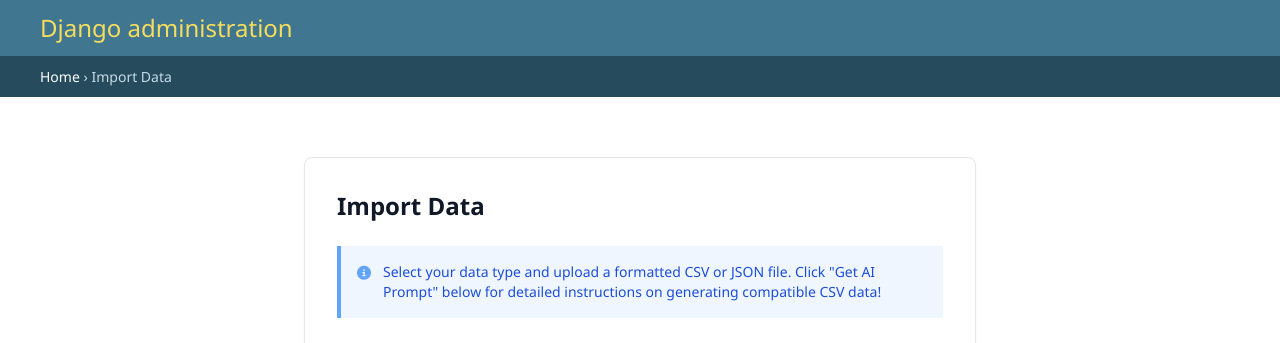
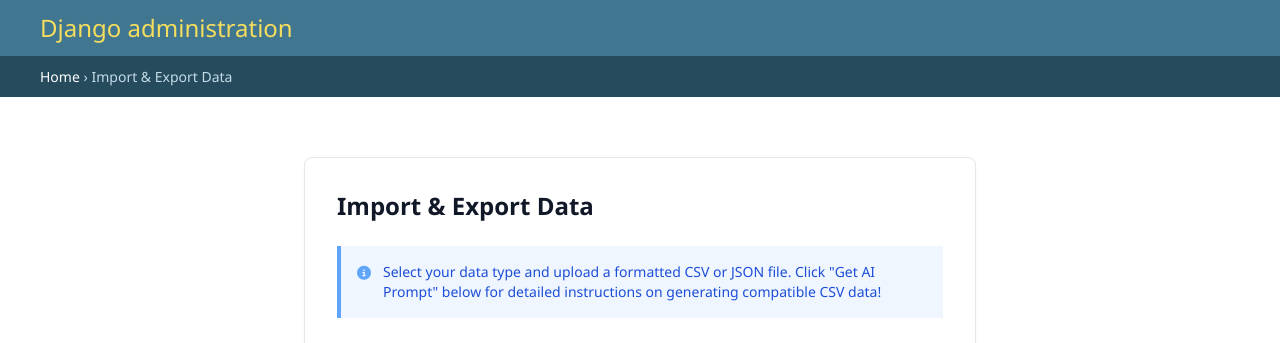
Before and after one commit to kraegar/timewrit, a Django app: page /admin/import/ in a window 1280 px wide. Shown: the top 343 px of the page. Run offline with Django 5.2, Linux system fonts and the light colour scheme; the visitor is signed in with stand-in values (Sample User, id 1); parts of the project's set-up code (start-up, migrations or seed data) failed here and were passed over; some libraries are stand-ins or nearby versions.

Commit message:
style: renamed Import Data to Import & Export Data to reflect new backup tools

```diff
--- a/templates/admin/index.html
+++ b/templates/admin/index.html
@@ -7,7 +7,7 @@
         <ul class="actionlist">
             <li class="addlink">
                 <a href="{% url 'import_data' %}" style="font-weight: bold; color: #447e9b;">
-                    📥 Import Data (JSON/CSV)
+                    📥 Import & Export Data
                 </a>
             </li>
             <li class="addlink">
--- a/templates/timeline/import.html
+++ b/templates/timeline/import.html
@@ -9,14 +9,14 @@
 {% block breadcrumbs %}
 <div class="breadcrumbs">
     <a href="{% url 'admin:index' %}">{% translate 'Home' %}</a>
-    &rsaquo; Import Data
+    &rsaquo; Import & Export Data
 </div>
 {% endblock %}
 
 {% block content %}
 <div id="content-main">
     <div class="max-w-2xl mx-auto bg-white p-8 rounded-lg shadow-sm border border-gray-200 mt-10">
-        <h2 class="text-2xl font-bold text-gray-900 mb-6">Import Data</h2>
+        <h2 class="text-2xl font-bold text-gray-900 mb-6">Import & Export Data</h2>
 
         <div class="bg-blue-50 border-l-4 border-blue-400 p-4 mb-6">
             <div class="flex">
```
